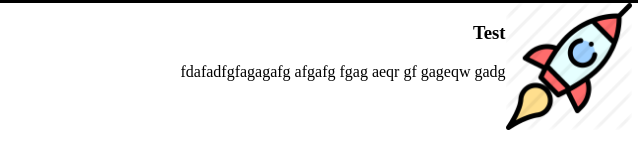
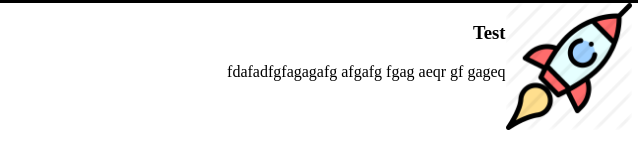
Before and after one commit to iMushi/cursohRuiz, a website: page flexboxHRuiz.html in a window 1280 px wide. Shown: the part 276-444 px from the top of the page, 640-1280 px from the left. Drawn offline with Linux system fonts and the light colour scheme.

Commit message:
cambio para stash

```diff
--- a/flexboxHRuiz.html
+++ b/flexboxHRuiz.html
@@ -17,7 +17,7 @@
         <img class="img" src="icon.png" width="10%" height="10%" />
         <div class="text">
             <h3>Test</h3>
-            <p>fdafadfgfagagafg afgafg fgag aeqr gf gageqw gadg</p>
+            <p>fdafadfgfagagafg afgafg fgag aeqr gf gageq</p>
         </div>
     </div>
 </div>
```
